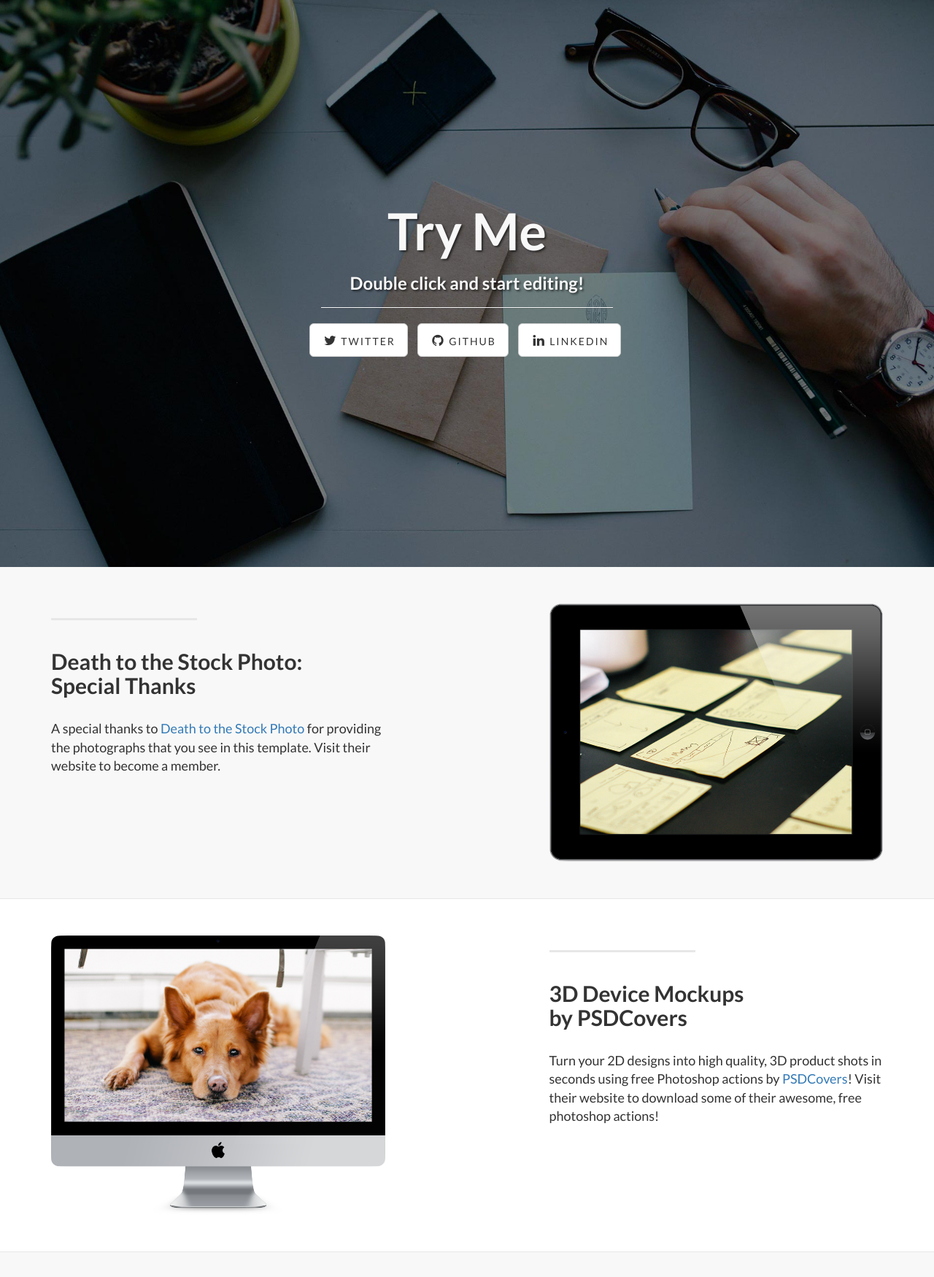
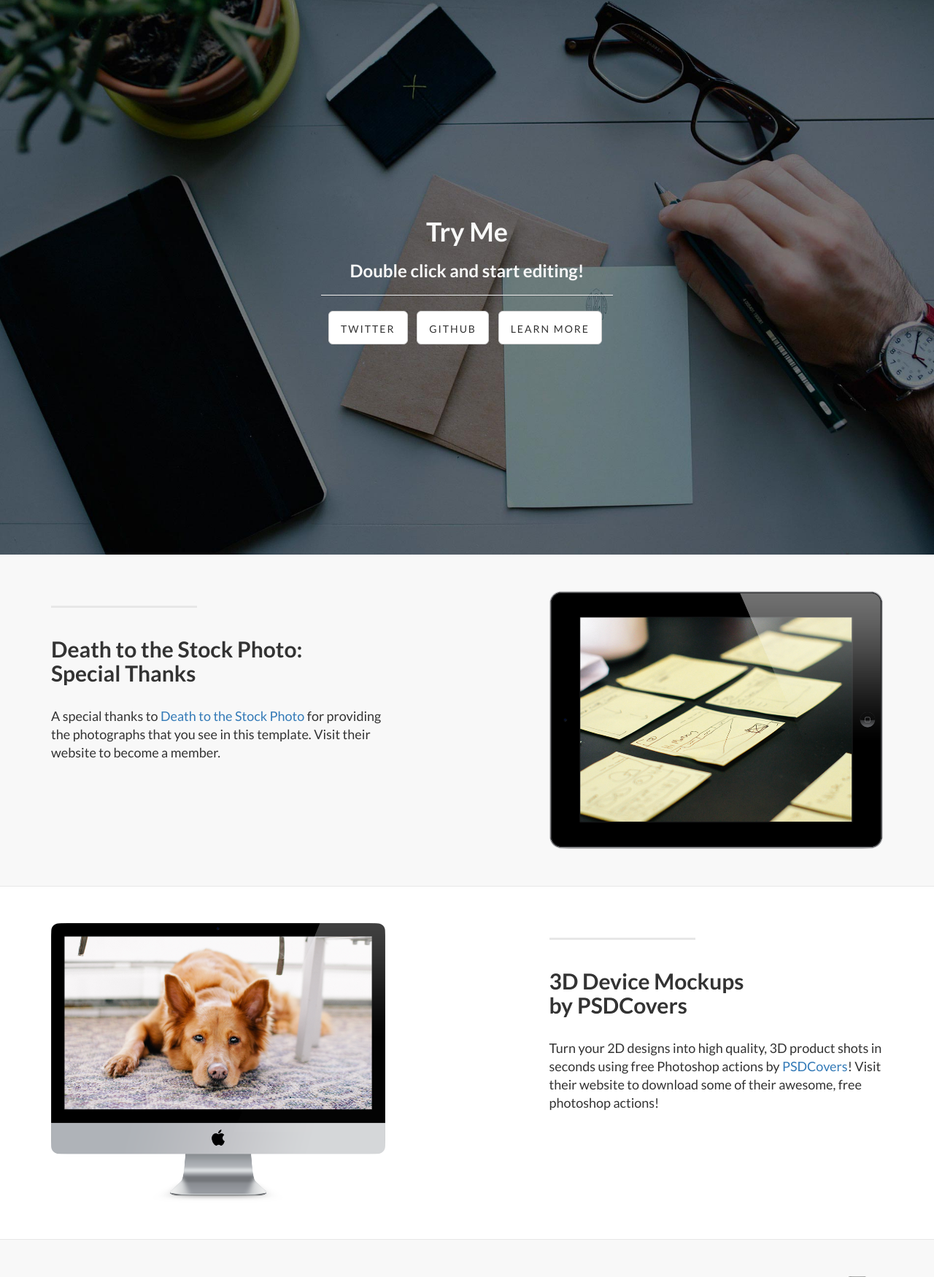
Before and after one commit to meras/noted, a Django app: page / in a window 1280 px wide. Shown: the part 50-1800 px from the top of the page at 73% size. Run offline with Django 3.2, Linux system fonts and the light colour scheme; some libraries are stand-ins or nearby versions.

Commit message:
Incremental imporvements to the landing page

```diff
--- a/noted/templates/index.html
+++ b/noted/templates/index.html
@@ -13,19 +13,21 @@
 
             <div class="row">
                 <div class="col-lg-12">
-                    <div class="intro-message" id="tryme">
+                    <div class="intro-message">
+                        <div id="tryme">
                         <h1>Try Me</h1>
                         <h3>Double click and start editing!</h3>
+                        </div>
                         <hr class="intro-divider">
                         <ul class="list-inline intro-social-buttons">
                             <li>
-                                <a href="#" class="btn btn-default btn-lg"><i class="fa fa-twitter fa-fw"></i> <span class="network-name">Twitter</span></a>
+                                <a href="#" class="btn btn-default btn-lg"><span class="network-name">Twitter</span></a>
                             </li>
                             <li>
-                                <a href="#" class="btn btn-default btn-lg"><i class="fa fa-github fa-fw"></i> <span class="network-name">Github</span></a>
+                                <a href="#" class="btn btn-default btn-lg"><span class="network-name">Github</span></a>
                             </li>
                             <li>
-                                <a href="#" class="btn btn-default btn-lg"><i class="fa fa-linkedin fa-fw"></i> <span class="network-name">Linkedin</span></a>
+                                <a href="#learn" class="btn btn-default btn-lg"><span class="network-name">Learn more</span></a>
                             </li>
                         </ul>
                     </div>
@@ -62,7 +64,7 @@
     </div>
     <!-- /.content-section-a -->
 
-    <div class="content-section-b">
+    <div class="content-section-b" id="learn">
 
         <div class="container">
 
@@ -164,6 +166,10 @@
         </div>
     </footer>
         <script>
-        var editor = new MediumEditor('#tryme')
+        var editor = new MediumEditor('#tryme',{
+            forcePlainText: true,
+            disableAnchorPreview: true,
+            buttons: ['bold', 'italic']
+        })
     </script>
 {% endblock %}
```
